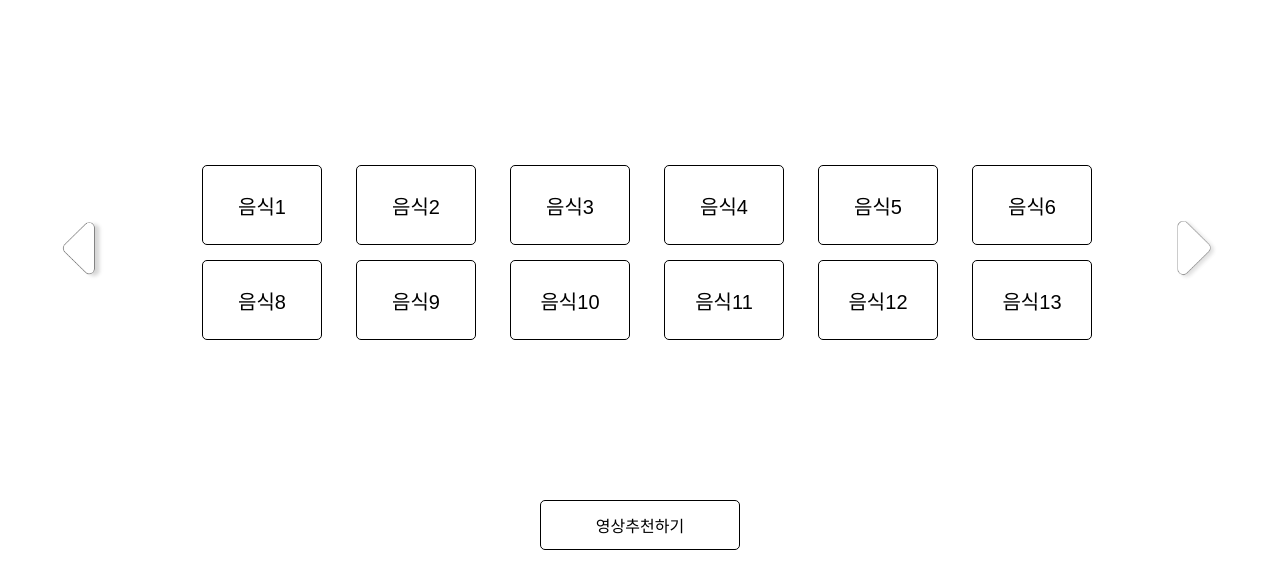
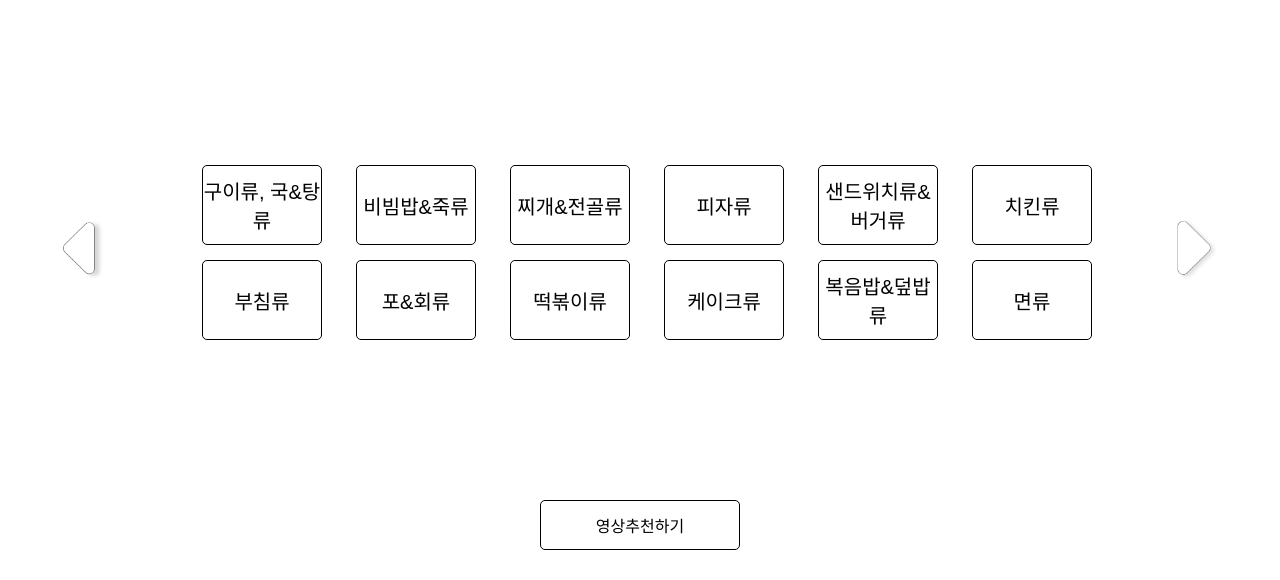
Before and after one commit to gwangju-ai-TRAIVEL-team/youtube_with_food, a Django app: page / in a window 1280 px wide. Shown: the part 80-660 px from the top of the page. Run offline with Django 3.2, Linux system fonts and the light colour scheme.

Commit message:
foodkeyword

```diff
--- a/project/main/static/main/home.css
+++ b/project/main/static/main/home.css
@@ -32,6 +32,7 @@ button{background-color:white; border:none;}
     font-weight: 900;
     color :white;
     padding : 20px 30px;
+    top: 20px;
 }
 
 footer {width: 960px; margin-top: 48px; margin-bottom: 16px; margin-left: auto; margin-right: auto;}
--- a/project/main/templates/main/home.html
+++ b/project/main/templates/main/home.html
@@ -22,22 +22,23 @@
         <button type="button" class="arrow" id="arrow_left"><img src="{% static 'main/images/btn1.png' %}" width="45"></button>
             <div class="foodcontainer">
                 <div id="food_1">
-                    <button id="food1" class="food food1" value="food1">음식1</button>
-                    <button id="food2" class="food food1" value="food2">음식2</button>
-                    <button id="food3" class="food food1" value="food3">음식3</button>
-                    <button id="food4" class="food food1" value="food4">음식4</button>
-                    <button id="food5" class="food food1" value="food5">음식5</button>
-                    <button id="food6" class="food food1" value="food6">음식6</button>
-                    <button id="food7" class="food food1" value="food7">음식7</button>
+                    <button id="food1" class="food food1" value="food1">구이류, 국&#38;탕류</button>
+                    <button id="food2" class="food food1" value="food2">비빔밥&#38;죽류</button>
+                    <button id="food3" class="food food1" value="food3">찌개&#38;전골류</button>
+                    <button id="food4" class="food food1" value="food4">피자류</button>
+                    <button id="food5" class="food food1" value="food5">샌드위치류&#38;버거류</button>
+                    <button id="food6" class="food food1" value="food6">치킨류</button>
+                    <button id="food7" class="food food1" value="food7">김밥(초밥)류</button>
+                    <button id="food8" class="food food1" value="food8">찜류</button>
                 </div>
                 <div id="food_2">
-                    <button id="food8" class="food food2" value="food8">음식8</button>
-                    <button id="food9" class="food food2" value="food9">음식9</button>
-                    <button id="food10" class="food food2" value="food10">음식10</button>
-                    <button id="food11" class="food food2" value="food11">음식11</button>
-                    <button id="food12" class="food food2" value="food12">음식12</button>
-                    <button id="food13" class="food food2" value="food13">음식13</button>
-                    <button id="food14" class="food food2" value="food14">음식14</button>
+                    <button id="food8" class="food food2" value="food9">부침류</button>
+                    <button id="food9" class="food food2" value="food10">포&#38;회류</button>
+                    <button id="food10" class="food food2" value="food11">떡볶이류</button>
+                    <button id="food11" class="food food2" value="food12">케이크류</button>
+                    <button id="food12" class="food food2" value="food13">복음밥&#38;덮밥류</button>
+                    <button id="food13" class="food food2" value="food14">면류</button>
+                    <button id="food14" class="food food2" value="food15">튀김류</button>
                 </div>
             </div>
             <button type="button" class="arrow" id="arrow_right"><img src="{% static 'main/images/btn2.png' %}" width="45" ></button>
--- a/project/main/views.py
+++ b/project/main/views.py
@@ -1,7 +1,9 @@
 from django.shortcuts import render, redirect
 from .models import youtube
 import random
+import joblib
 # Create your views here.
+
 
 def List(request) :
     video = youtube.objects.all()
@@ -21,6 +23,7 @@ def List(request) :
 
 
 
+
     return render(request, 'main/list.html', context)
 
 def video(request, video_id) :
```
Also changed, not shown: project/main/static/main/home.js (+9 -0 lines).
